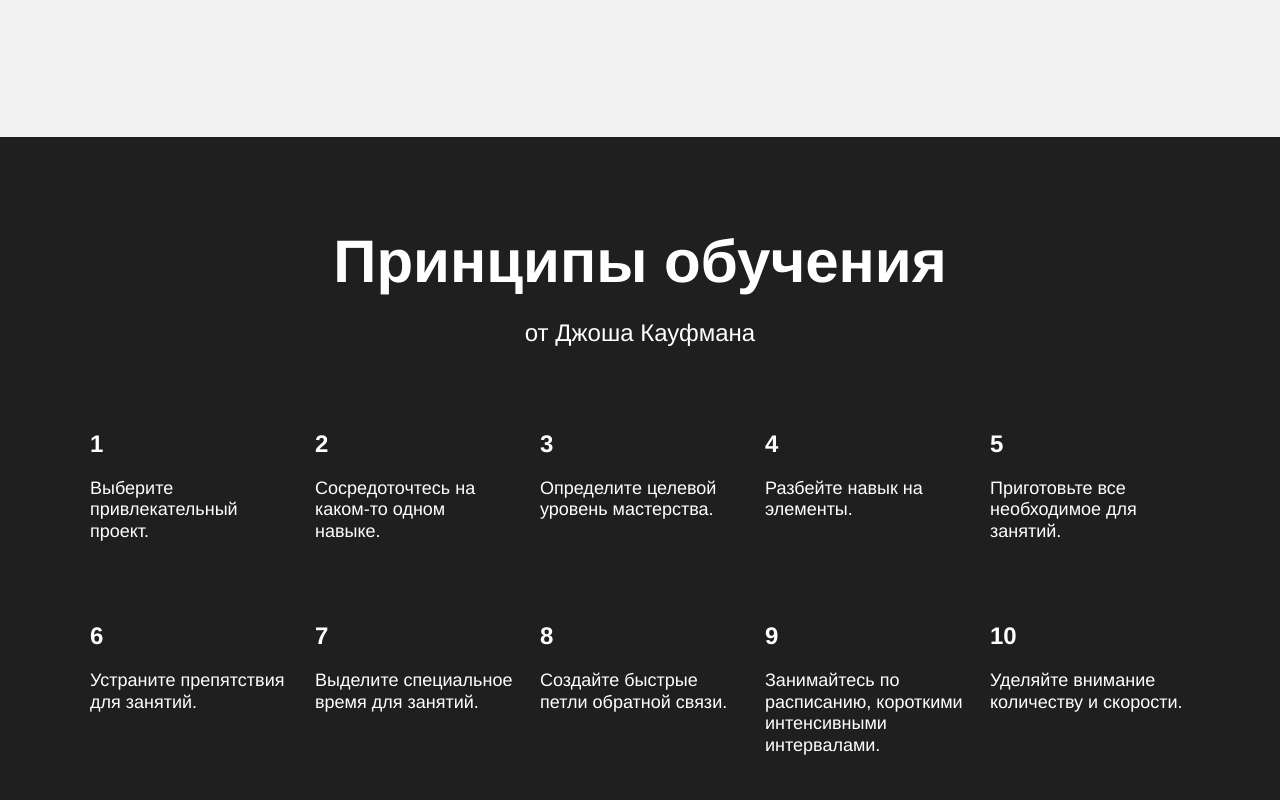
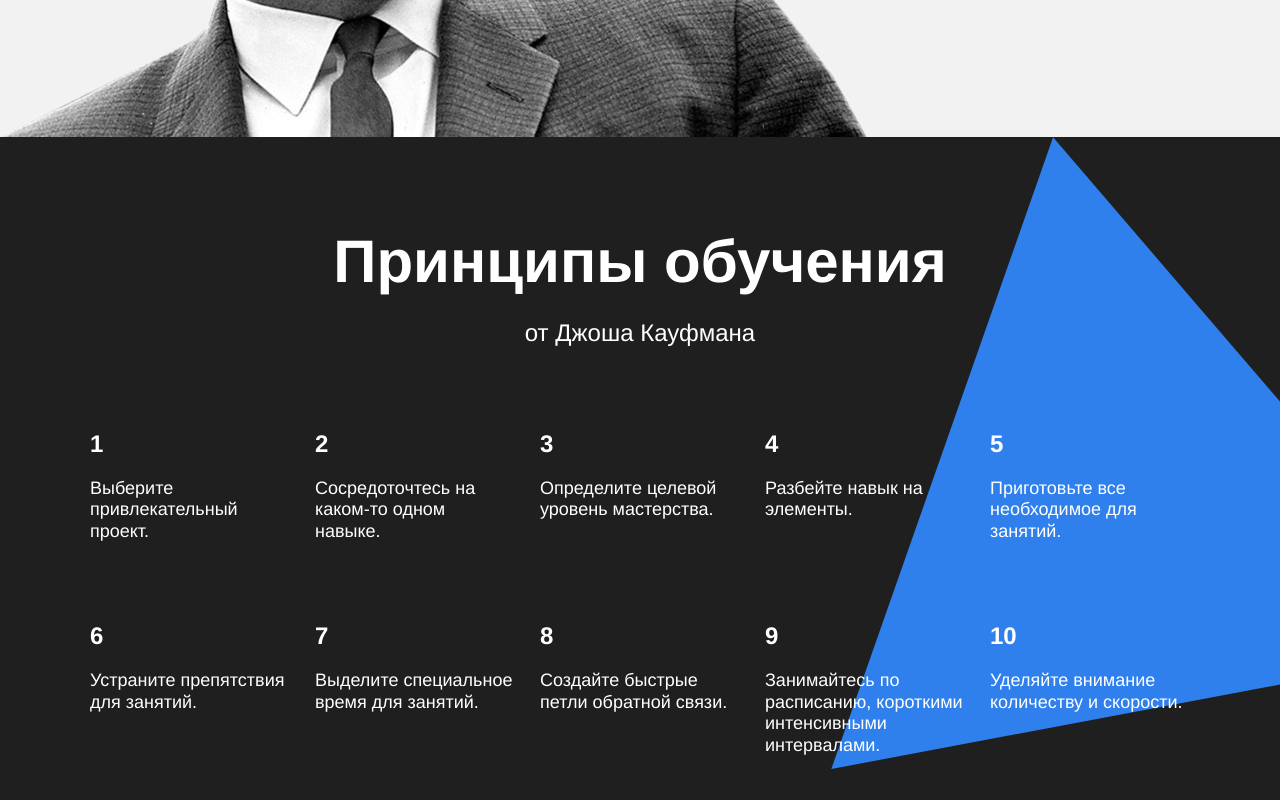
Before and after one commit to alzot89/how-to-learn, a plain HTML site: page index.html in a window 1280 px wide. Shown: the part 2760-3560 px from the top of the page. Drawn offline with Linux system fonts and the light colour scheme; the site is published under a folder, as on GitHub Pages, so addresses that start at the root find nothing.

Commit message:
третье ревью

```diff
--- a/styles/style.css
+++ b/styles/style.css
@@ -195,7 +195,7 @@
   flex-direction: column;
   position: relative;
   padding-top: 100px;
-  background-image: url(/images/feynman.png);
+  background-image: url("./../images/feynman.png");
   background-position: 0 100%;
   background-repeat: no-repeat;
   background-size: 867px 637px;
@@ -241,15 +241,13 @@
 }
 
 .kaufman__triangle {
+  width: 877px;
+  height: 877px;
   position: absolute;
   top: 0;
   right: -210px;
-  width: 877px;
-  height: 877px;
-  background-image: url(/images/kaufman-triangle.svg);
+  background-image: url("./../images/kaufman-triangle.svg");
   background-size: cover;
-
-
 }
 .section-title_theme_dark {
   color: white;
@@ -266,7 +264,7 @@
   line-height: 34px;
   font-size: 24px;
   font-weight: normal;
-
+  z-index: 1;
 }
 
 .table_theme_dark {
```
Also changed, not shown: 1 other file.
